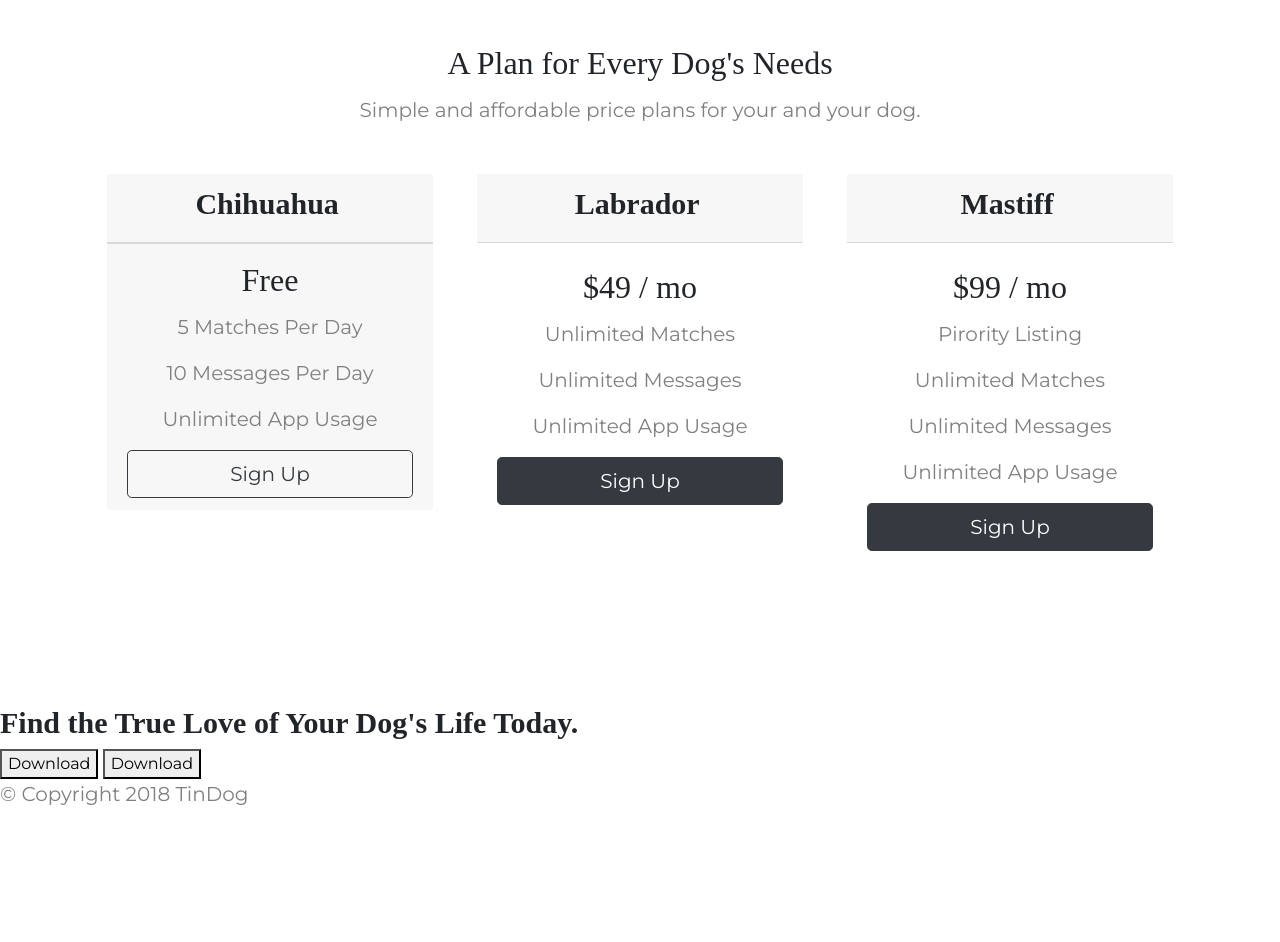
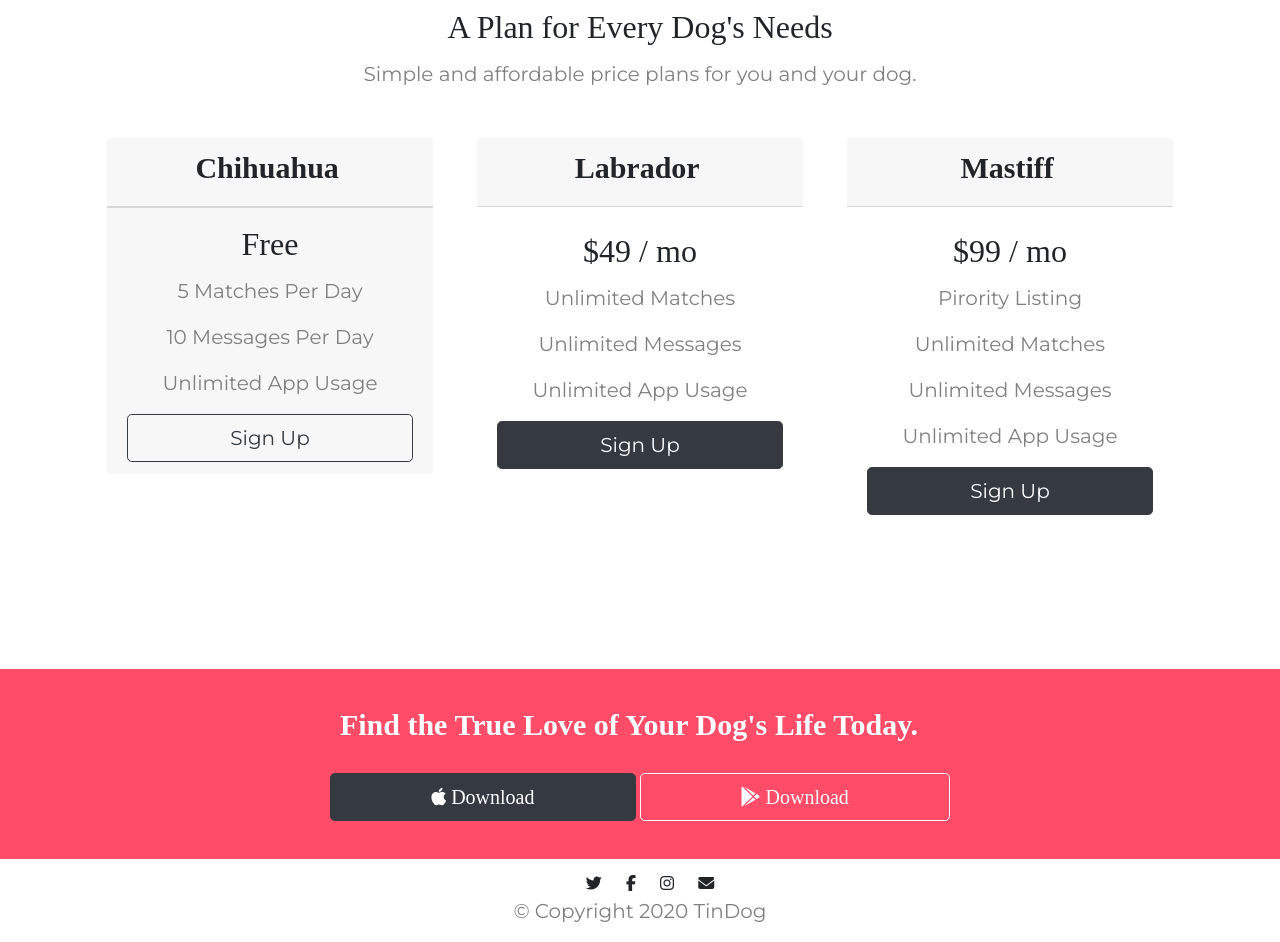
Before and after one commit to AnubhavMadhav/TinDog, a plain HTML site: page index.html in a window 1280 px wide. Shown: the part 1847-2789 px from the top of the page. Before the commit the page ends 2672 px from the top, so only its background shows below. Drawn offline with nearby package versions, Linux system fonts and the light colour scheme.

Commit message:
footer completed

```diff
--- a/css/styles.css
+++ b/css/styles.css
@@ -156,3 +156,22 @@ p {
         padding-right: 20%;
     }
 }
+
+#cta {
+    background-color: #ff4c68;
+    padding: 3% 7%;
+    font-family: 'Montserrat-Bold';
+    text-align: center;
+    color: white;
+    font-weight: 300;
+}
+
+.download-button2 {
+    text-align: center;
+    padding-right: 100px;
+}
+
+#footer {
+    text-align: center;
+    padding-top: 1%;
+}
--- a/index.html
+++ b/index.html
@@ -82,7 +82,7 @@
             </div>
             <div class="feature-box col-lg-4 col-md-12">
                 <i class="icon fas fa-heart fa-4x"></i>
-                <h3>Guranteed to work.</h3>
+                <h3>Guranteed</h3>
                 <p>Find the love of your dog's life or your money back.</p>
             </div>
         </div>
@@ -145,7 +145,7 @@
 
 
         <h2>A Plan for Every Dog's Needs</h2>
-        <p>Simple and affordable price plans for your and your dog.</p>
+        <p>Simple and affordable price plans for you and your dog.</p>
 
         <div class="card-deck">
 
@@ -203,9 +203,9 @@
 
     <section id="cta">
 
-        <h3>Find the True Love of Your Dog's Life Today.</h3>
-        <button type="button">Download</button>
-        <button type="button">Download</button>
+        <h3 style="padding-bottom: 2%;">Find the True Love of Your Dog's Life Today.</h3>
+        <button type="button" class="btn btn-dark btn-lg download-button2" style="padding-left: 100px;"> <i class="fab fa-apple"></i> Download</button>
+        <button type="button" class="btn btn-outline-light btn-lg download-button2" style="padding-left: 100px;"> <i class="fab fa-google-play"></i> Download</button>
 
     </section>
 
@@ -214,7 +214,11 @@
 
     <footer id="footer">
 
-        <p>© Copyright 2018 TinDog</p>
+        <i class="fab fa-twitter" style="padding-left: 20px;"></i>
+        <i class="fab fa-facebook-f" style="padding-left: 20px;"></i>
+        <i class="fab fa-instagram" style="padding-left: 20px;"></i>
+        <i class="fas fa-envelope" style="padding-left: 20px;"></i>
+        <p>© Copyright 2020 TinDog</p>
 
     </footer>
 
```
